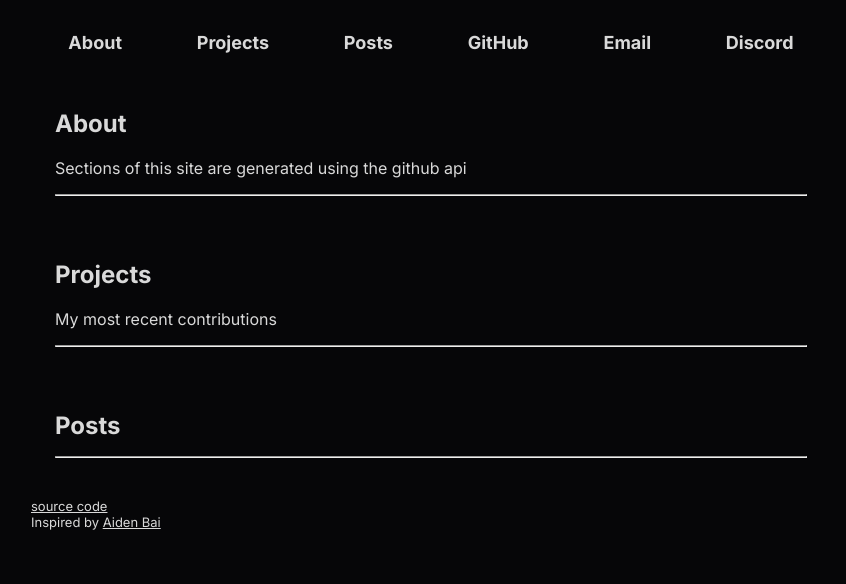
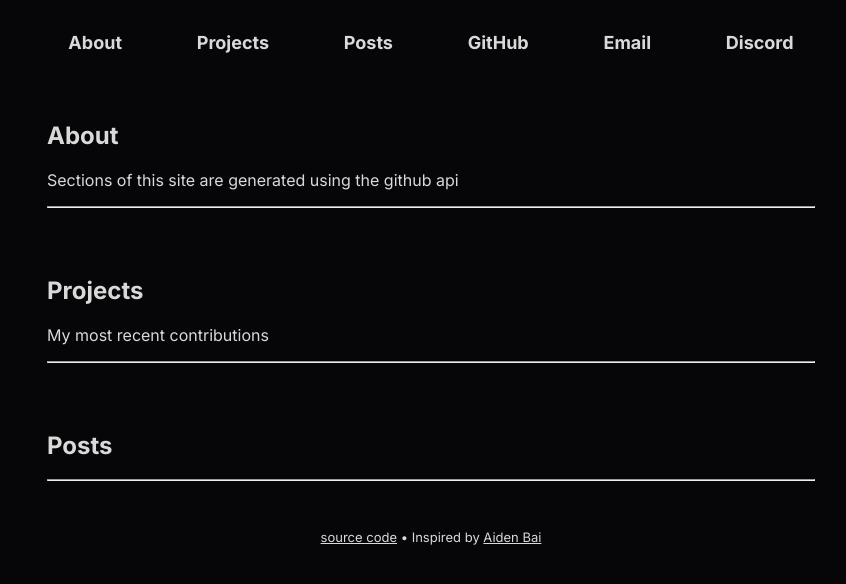
Before and after one commit to AngleSideAngle/AngleSideAngle.github.io, a Jekyll site: the page built from index.html, in a window 1280 px wide. Shown: the top 584 px of the page, without its empty margins (209-1055 px from the left). Built offline with Jekyll 4.4.1, drawn with Linux system fonts in a browser that asks for light colours.

Commit message:
cleaned up styling

```diff
--- a/_sass/body.scss
+++ b/_sass/body.scss
@@ -1,39 +1,30 @@
-.project > div{
+.project > div {
     box-sizing: border-box;
-    margin: var(--fixed);
-    padding: var(--fixed);
+    margin: $spacing;
+    padding-left: $spacing;
+    padding-right: $spacing;
     background-color: $foreground;
-    border-radius: var(--radius);
+    border-radius: $radius;
     transition: 500ms ease-in-out;
 }
 
 .project > div:hover {
     background-color: $interaction;
-    box-shadow: 0 0 1rem var(--shadow);
 }
 
 .project p,
 .project h3,
 .project article {
-    padding: var(--fixed);
-}
-
-.project li {
-    padding: calc(var(--fixed)/2);
-    margin-left: calc(2*var(--fixed));
-}
-
-.project img {
-    width: 10rem;
-    height: auto;
+    padding: $spacing;
 }
 
 .project .lang {
     font-size: large;
     font-weight: bold;
     float: right;
+    margin-bottom: $spacing;
 }
 
-.md a>svg {
+.md a > svg {
     display: none;
 }
--- a/_sass/main.scss
+++ b/_sass/main.scss
@@ -10,10 +10,11 @@ $bold: black;
 $accent: yellow;
 // $shadow: rgb(0, 0, 0, 0.3);
 $width: 50rem;
+$spacing: 1rem;
+$var-spacing: 1rem;
+$radius: 9px;
 
 * {
-    margin: 0;
-    padding: 0;
     color: $normal-text;
 }
 
@@ -26,14 +27,6 @@ body {
     font-size: small;
 }
 
-
-/* variables */
-:root {
-    --scaling: 3%;
-    --fixed: 1rem;
-    --radius: 9px;
-}
-
 body > * {
     margin-left: auto;
     margin-right: auto;
@@ -41,11 +34,11 @@ body > * {
 }
 
 section {
-    padding: var(--scaling);
+    padding: $var-spacing;
 }
 
 hr {
-    margin: var(--fixed) 0;
+    margin: $spacing 0;
 }
 
 .container {
@@ -55,13 +48,44 @@ hr {
 }
 
 .container > * {
-    margin: 0 var(--fixed);
+    margin: 0 $spacing;
 }
 
 .grid {
     display: grid;
-    grid-gap: calc(var(--fixed)/2);
+    grid-gap: calc($spacing / 2);
     grid-template: auto/1fr 1fr;
+}
+
+nav {
+    padding: 0;
+
+    ul {
+        justify-content: space-between;
+        list-style: none;
+        background-color: $background;
+        padding: 0;
+    }
+
+    li > a {
+        text-decoration: none;
+        font-size: large;
+        font-weight: bold;
+        border-radius: $radius;
+        display: block;
+        padding: $spacing;
+        transition: background-color 300ms ease-in-out;
+    }
+
+    li > a:hover {
+        background-color: $interaction;
+    }
+}
+
+.footer {
+    margin-top: $spacing;
+    margin-bottom: $spacing;
+    text-align: center;
 }
 
 /* small screen formatting */
--- a/_sass/nav.scss
+++ /dev/null
@@ -1,46 +0,0 @@
-// nav {
-//     /* width: 100%; */
-//     position: sticky;
-//     top: 0;
-//     background-color: $interaction;
-// }
-
-nav .container {
-    align-items: center;
-}
-
-nav > ul {
-    max-width: var(--width);
-    justify-content: space-between;
-    list-style: none;
-    background-color: $background;
-}
-
-nav li > a {
-    text-decoration: none;
-    font-size: large;
-    font-weight: bold;
-    border-radius: var(--radius);
-    text-align: center;
-    display: block;
-    margin: var(--fixed) 0;
-    padding: var(--fixed);
-    transition: background-color 300ms ease-in-out;
-}
-
-nav li > a:hover {
-    background-color: $interaction;
-}
-
-.external img {
-    height: 2rem;
-    width: 2rem;
-}
-
-.external > a {
-    margin: calc(var(--fixed)/2) ;
-}
-
-.inv {
-    filter: invert(1);
-}
--- a/assets/css/styles.scss
+++ b/assets/css/styles.scss
@@ -1,5 +1,4 @@
 ---
 ---
 @import "main";
-@import "nav";
 @import "body";
--- a/index.html
+++ b/index.html
@@ -6,7 +6,6 @@ title: Asa Paparo
 <main>
     <section id="about">
         <h2>About</h2>
-        <br>
         <p>Sections of this site are generated using the github api</p>
         <hr>
         <div class="project container">
@@ -16,7 +15,6 @@ title: Asa Paparo
 
     <section id="projects">
         <h2>Projects</h2>
-        <br>
         My most recent contributions
         <hr>
         <div class="project grid">
```
Also changed, not shown: _layouts/default.html (+1 -24 lines).
